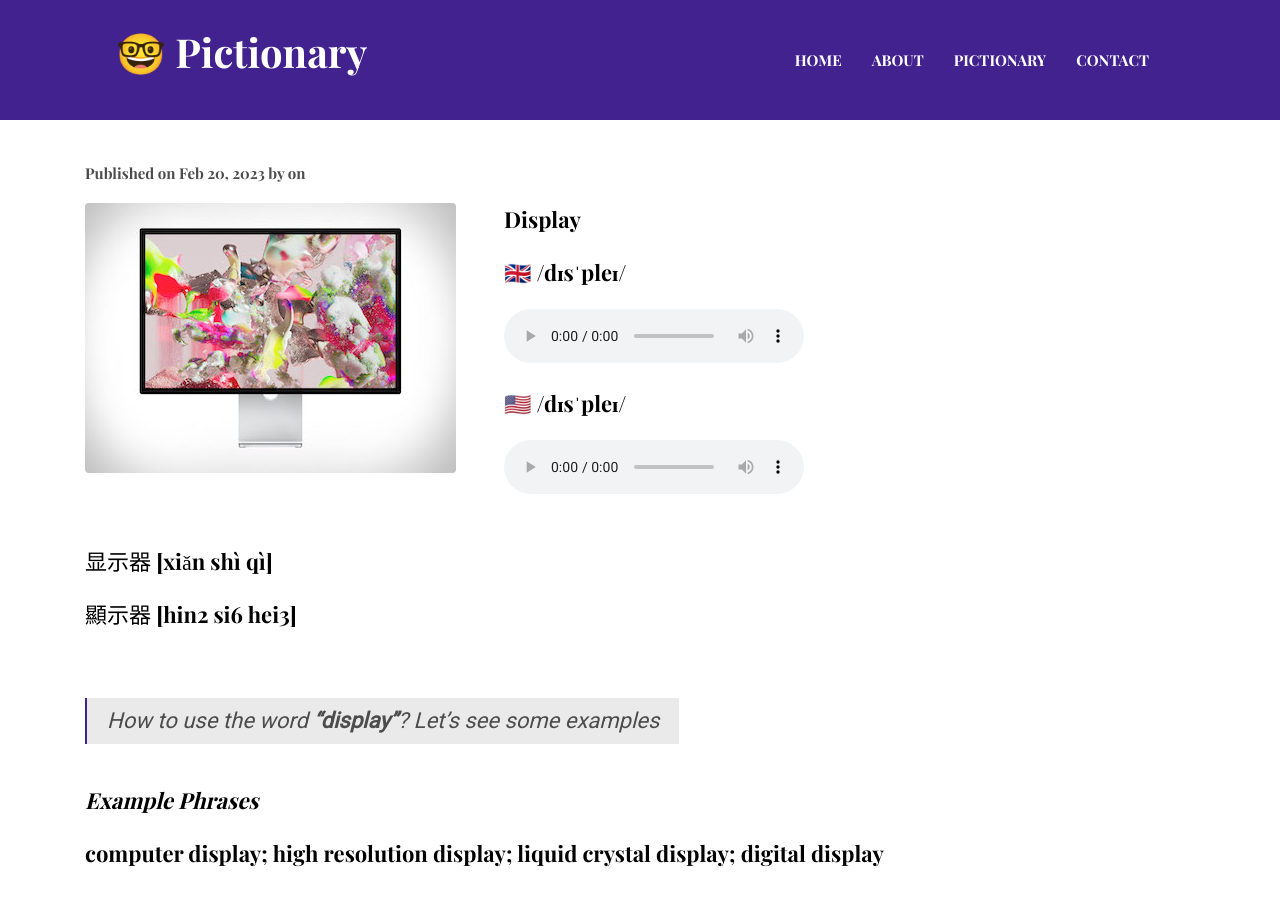
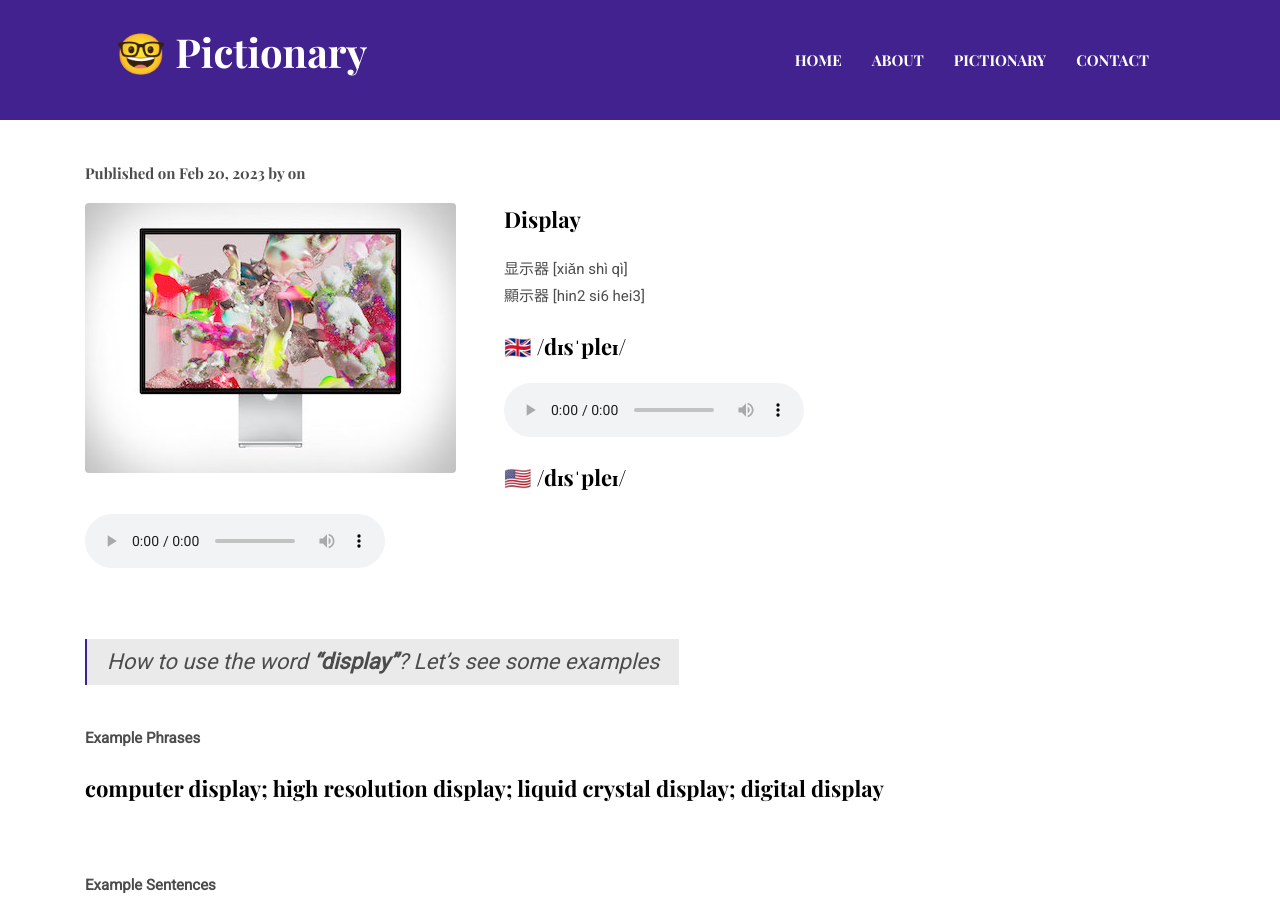
Before and after one commit to a1g5/a1g5.github.io, a Jekyll site: the page built from _posts/2023-02-20-display.markdown, in a window 1280 px wide and 900 px high, scrolled down 520 px. Built offline with Jekyll 4.4.1, drawn with Linux system fonts in a browser that asks for light colours; some of the changed lines change nothing that is shown.

Commit message:
Update 2023-02-20-display.markdown

```diff
--- a/_posts/2023-02-20-display.markdown
+++ b/_posts/2023-02-20-display.markdown
@@ -5,6 +5,8 @@
 
 ---
 **<B>Display</B>**
+显示器 [xiǎn shì qì]<br>
+顯示器 [hin2 si6 hei3]
 
 **🇬🇧 <B>/dɪsˈpleɪ/</B>**
 <audio controls="controls">
@@ -19,20 +21,15 @@
 </audio>
 
 <br>
-**显示器 [xiǎn shì qì]**
-
-**顯示器 [hin2 si6 hei3]**
-
-<br>
 > How to use the word <B>"display"</B>? Let's see some examples
 
-**<i> <B> Example Phrases </B></i>**
+<B> Example Phrases </B>
 
 **computer <B>display</B>; high resolution <B>display</B>; liquid crystal <B>display</B>; digital <B>display</B>**
 
 <br>
 
-**<i> <B> Example Sentences </B></i>**
+<B> Example Sentences </B>
 
 **📍 The Regulation originally required protection of employees who have to use computer <B>display</B> screen for a period of one hour a day.** <br>
 
```
